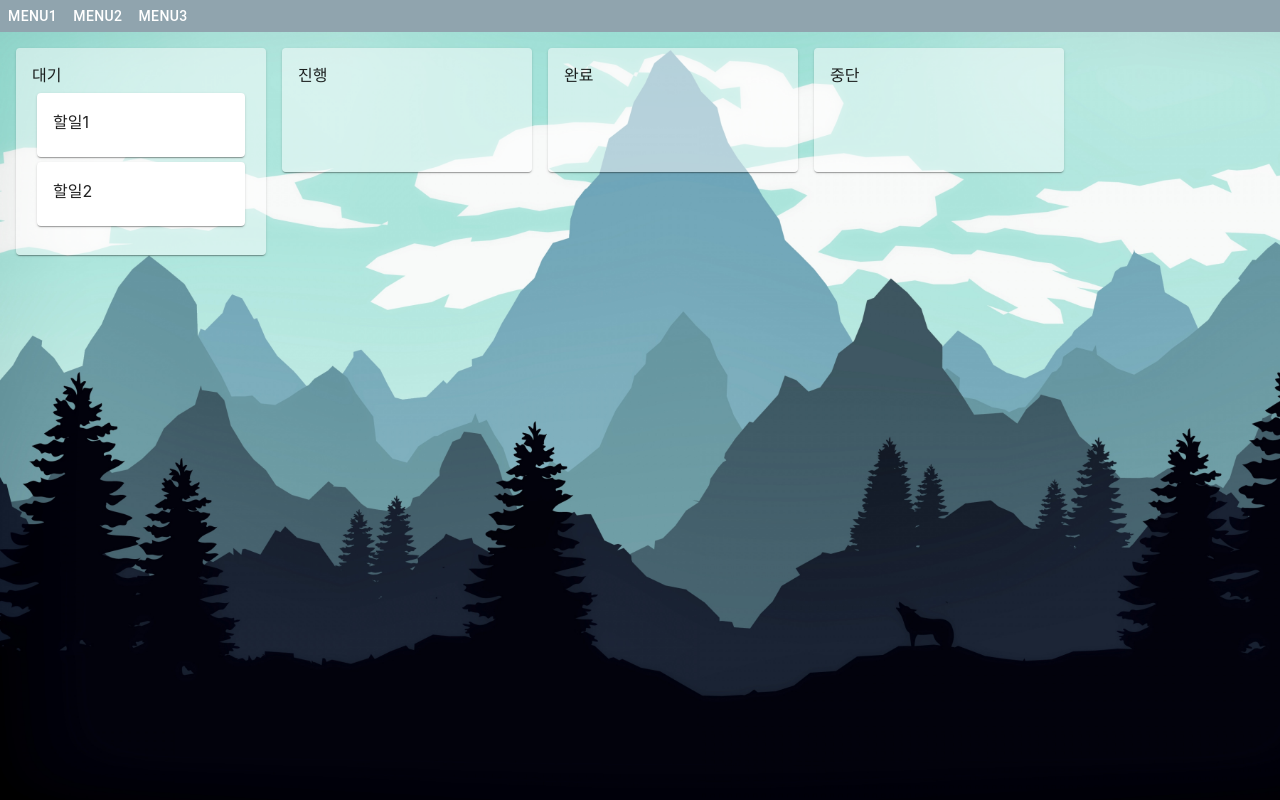
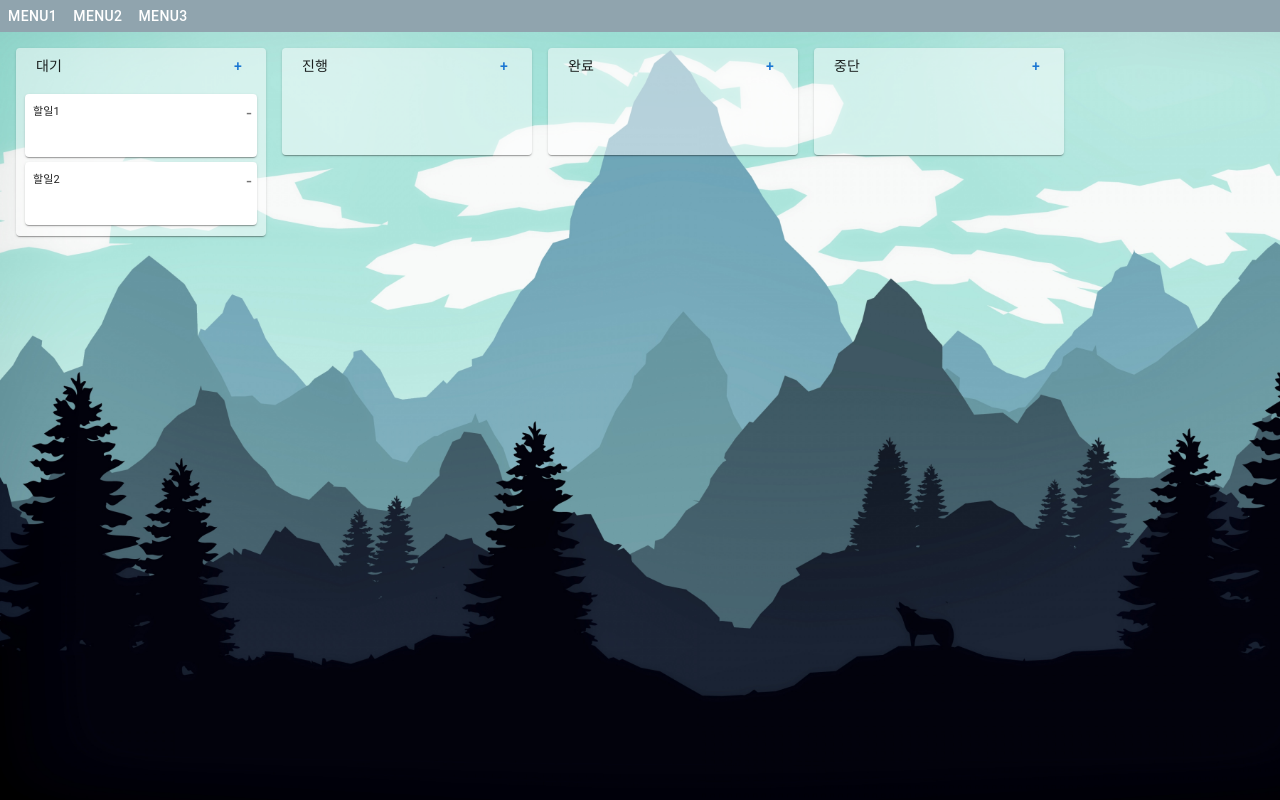
Before and after one commit to inhyeok-kim/kanban, a React (Create React App) app: page / in a window 1280 px wide. Built offline with nearby package versions, Linux system fonts and the light colour scheme.

Commit message:
1. 데이터 추가, 수정, 삭제

```diff
--- a/src/App.tsx
+++ b/src/App.tsx
@@ -1,8 +1,7 @@
 import Grid2 from "@mui/material/Unstable_Grid2/Grid2";
-import KanbanBoard from "./kanban/KanbanBoard";
+import KanbanBoard from "./kanban/view/KanbanBoard";
 import { Button, Stack } from "@mui/material";
 import { blueGrey } from "@mui/material/colors";
-import { url } from "inspector";
 
 function App() {
   return (
--- a/src/kanban/KanbanCard.tsx
+++ /dev/null
@@ -1,43 +0,0 @@
-import { useSortable } from "@dnd-kit/sortable";
-import { CSS } from "@dnd-kit/utilities";
-import { Card, CardContent } from "@mui/material";
-import { useEffect } from "react";
-import { Task } from "../lib/db/db";
-
-export interface KanbanCardOption {
-    item : Task
-}
-
-export default function KanbanCard({
-    item
-} : KanbanCardOption){
-
-    const {
-        attributes,
-        listeners,
-        setNodeRef,
-        transform,
-        transition,
-        isDragging
-    } = useSortable({ id: item.id!, data : item });
-
-    const style = {
-        margin : '5px',
-        transform: CSS.Transform.toString(transform),
-        transition,
-        opacity: isDragging ? 0 : 1,
-    };
-
-    useEffect(()=>{
-    },[isDragging]);
-
-    return (
-        <div ref={setNodeRef} style={style} {...attributes} {...listeners}>
-            <Card>
-                <CardContent>
-                    {item.title}
-                </CardContent>
-            </Card>
-        </div>
-    );
-};
--- /dev/null
+++ b/src/kanban/service/KanbanService.ts
@@ -0,0 +1,29 @@
+import { Column, DB, Task } from "../../lib/db/db";
+
+export async function selectKanbanData(){
+    const columns : Column[] = await DB.columns.toArray();
+    for(let i=0; i < columns.length; i++){
+      const column = columns[i];
+      const tasks = await DB.tasks.filter(task=>task.columnId === column.id).sortBy('order');
+      column.items = tasks;
+    }
+    return columns;
+}
+
+export async function createKanbanCard(id : number){
+    await DB.tasks.filter(task=>task.columnId === id ).modify(task=>{task.order++})
+    await DB.tasks.add({order: 0, title : '새로운 할일', columnId : id});
+}
+
+export async function deleteKanbanCard(item : Task){
+    await DB.tasks.filter(task=>task.columnId === item.columnId && task.order > item.order).modify(task=>{task.order--});
+    await DB.tasks.delete(item.id!);
+}
+
+export async function reorderTask(item : Task){
+    DB.tasks.update(item.id!,{order : item.order, columnId : item.columnId});
+}
+
+export async function updateTitle(item : Task){
+    DB.tasks.update(item.id!,{title : item.title});
+}
--- /dev/null
+++ b/src/kanban/view/CardTitle.tsx
@@ -0,0 +1,36 @@
+import { TextField } from "@mui/material";
+import { ChangeEvent, useDeferredValue, useEffect, useState } from "react";
+
+export interface CardTitleProps {
+    text : string
+    onChange : Function
+}
+export default function CardTitle(props : CardTitleProps){
+    const [value, setValue] = useState<string>(props.text);
+    const deferredValue = useDeferredValue(value);
+
+    useEffect(()=>{
+        props.onChange(deferredValue);
+    },[deferredValue]);
+
+    function changeHandler(e:ChangeEvent<HTMLInputElement>){
+        setValue(e.currentTarget.value);
+    }
+    return (
+        <TextField
+            variant="standard"
+            size="small"
+            InputProps={{
+                disableUnderline: true,
+                margin:"none",
+            }}
+            value={value}
+            onChange={changeHandler}
+            inputProps={{
+                style : {
+                    fontSize : '11px',
+                }
+            }}
+        />
+    )
+}
--- a/src/kanban/KanbanBoard.tsx
+++ b/src/kanban/view/KanbanBoard.tsx
@@ -1,4 +1,4 @@
-import React, { useEffect, useState } from "react";
+import React, { createContext, useContext, useEffect, useState } from "react";
 import {
   DndContext,
   DragOverlay,
@@ -14,30 +14,34 @@ import { arrayMove, sortableKeyboardCoordinates } from "@dnd-kit/sortable";
 import KanbanList from "./KanbanList";
 import KanbanCard from "./KanbanCard";
 import { Stack } from "@mui/material";
-import { Column, DB, Task } from "../lib/db/db";
+import { Column, DB, Task } from "../../lib/db/db";
+import { createKanbanCard, selectKanbanData, reorderTask, deleteKanbanCard } from "../service/KanbanService";
+
+export const BoardContext = createContext<BoardContext>({
+  createNewCard : ()=>{},
+  deleteCard : ()=>{}
+});
+export interface BoardContext {
+  createNewCard : Function
+  deleteCard : Function
+}
 
 export interface BoardData {
   [index : string | number] : Column
 }
 
 export default function Board() {
-  const [items, setItems] = useState({
-  } as BoardData);
+  const [items, setItems] = useState({} as BoardData);
 
   useEffect(()=>{
-    initBoardData();
+    loadBoardData();
   },[]);
-  useEffect(()=>{
-    // console.log(items);
-  },[items]);
 
-  async function initBoardData(){
+  async function loadBoardData(){
     const data : BoardData = {};
-    const columns : Column[] = await DB.columns.toArray();
-    for(let i=0; i < columns.length; i++){
-      const column = columns[i];
-      const tasks = await DB.tasks.filter(task=>task.columnId === column.id).toArray();
-      column.items = tasks;
+    const list = await selectKanbanData();
+    for(let i=0; i < list.length; i++){
+      const column = list[i];
       data["Col"+column.id!] = column;
     }
     setItems(data);
@@ -51,12 +55,24 @@ export default function Board() {
             distance : 5,
         }
     }),
-    useSensor(KeyboardSensor, {
-      coordinateGetter: sortableKeyboardCoordinates
-    })
+    // useSensor(KeyboardSensor, {
+    //   coordinateGetter: sortableKeyboardCoordinates
+    // })
   );
 
+  async function createNewCard(colId : string){
+    const id = parseInt(colId.replace('Col',''));
+    await createKanbanCard(id);
+    loadBoardData();
+  }
+
+  async function deleteCard(item : Task){
+    await deleteKanbanCard(item);
+    loadBoardData();
+  }
+
   return (
+    <BoardContext.Provider value={{createNewCard, deleteCard}}>
       <DndContext
         // announcements={defaultAnnouncements}
         sensors={sensors}
@@ -75,6 +91,7 @@ export default function Board() {
         </Stack>
         <DragOverlay>{activeItem ? <KanbanCard item={activeItem} /> : null}</DragOverlay>
       </DndContext>
+    </BoardContext.Provider>
   );
 
   function findContainer(id : any) {
@@ -88,7 +105,6 @@ export default function Board() {
   function handleDragStart(event : any) {
     const { active } = event;
     const { data } = active;
-
 
     setActiveId(data.current);
   }
@@ -168,17 +184,24 @@ export default function Board() {
 
     const activeIndex = items[activeContainer].items!.findIndex((item : Task)=>item.id === active.id);
     const overIndex = items[overContainer].items!.findIndex((item : Task)=>item.id === overId);
-
+    let newItems = items;
     if (activeIndex !== overIndex) {
-      setItems((items) => ({
+      newItems = {
         ...items,
         [overContainer]: {
             id : items[activeContainer].id,
             name : items[activeContainer].name,
             items : arrayMove(items[overContainer].items!, activeIndex, overIndex)
         }
-      }));
+      };
+      setItems(newItems);
     }
+    newItems[activeContainer].items?.forEach((item,index)=>{
+      const updt = {...item};
+      updt.columnId = newItems[activeContainer].id!;
+      updt.order = index;
+      reorderTask(updt);
+    });
 
     //@ts-ignore
     setActiveId(null);
--- /dev/null
+++ b/src/kanban/view/KanbanCard.tsx
@@ -0,0 +1,71 @@
+import { useSortable } from "@dnd-kit/sortable";
+import { CSS } from "@dnd-kit/utilities";
+import { Button, Card, CardContent, CardHeader, IconButton } from "@mui/material";
+import { useContext, useEffect } from "react";
+import { Task } from "../../lib/db/db";
+import CardTitle from "./CardTitle";
+import { updateTitle } from "../service/KanbanService";
+import { BoardContext } from "./KanbanBoard";
+
+export interface KanbanCardOption {
+    item : Task
+}
+
+export default function KanbanCard({
+    item
+} : KanbanCardOption){
+    const boardContext = useContext(BoardContext);
+
+    const {
+        attributes,
+        listeners,
+        setNodeRef,
+        transform,
+        transition,
+        isDragging,
+        data
+    } = useSortable({ id: item.id!, data : item });
+
+    const style = {
+        margin : '5px',
+        transform: CSS.Transform.toString(transform),
+        transition,
+        opacity: isDragging ? 0 : 1,
+    };
+
+    useEffect(()=>{
+    },[isDragging]);
+
+    function changeHandler(value: string){
+        data.title = value;
+        item.title = value;
+        updateTitle(item);
+    }
+
+    function deleteCard(){
+        boardContext.deleteCard(item);
+    }
+
+    return (
+        <div ref={setNodeRef} style={style} {...attributes} {...listeners}>
+            <Card>
+                <CardHeader
+                    title={<CardTitle
+                        text={item.title}
+                        onChange={changeHandler}
+                    />}
+                    titleTypographyProps={{
+                        style:{height:'20px'}
+                    }}
+                    action={<IconButton size="small" onClick={deleteCard}>-</IconButton>}
+                    sx={{paddingBottom:0, padding:1}}
+                />
+                <CardContent
+                    sx={{paddingTop:0}}
+                >
+
+                </CardContent>
+            </Card>
+        </div>
+    );
+};
--- a/src/kanban/KanbanList.tsx
+++ b/src/kanban/view/KanbanList.tsx
@@ -1,9 +1,11 @@
 import { SortableContext, verticalListSortingStrategy } from "@dnd-kit/sortable";
 import KanbanCard from "./KanbanCard"
 import { useDroppable } from "@dnd-kit/core";
-import { Card, CardContent, Stack, Typography } from "@mui/material";
+import { Button, Card, CardContent, CardHeader, Stack, Typography } from "@mui/material";
 import Grid2 from "@mui/material/Unstable_Grid2/Grid2";
-import { Column } from "../lib/db/db";
+import { Column } from "../../lib/db/db";
+import { useContext } from "react";
+import { BoardContext } from "./KanbanBoard";
 
 export interface KanbanListOption {
     itemList : Column
@@ -15,9 +17,15 @@ export default function KanbanList({
     const id = "Col"+itemList.id!;
     const items = itemList.items!;
 
+    const boardContext = useContext(BoardContext);
+
     const { setNodeRef } = useDroppable({
         id
     });
+
+    function createNewCard(){
+        boardContext.createNewCard(id);
+    }
 
     return (
         <Stack
@@ -26,10 +34,16 @@ export default function KanbanList({
             <Card
                 sx={{background : 'rgba(255,255,255,0.5)'}}
             >
-                <CardContent>
-                    <Typography>
-                        {itemList.name}
-                    </Typography>
+                <CardHeader
+                    avatar={<></>}
+                    title={itemList.name}
+                    action={<Button onClick={createNewCard}>+</Button>}
+                    sx={{paddingBottom : 0, padding : 0.5}}
+                />
+                <CardContent
+
+                    sx={{paddingTop : 0, padding : 0.5, paddingBottom : '6px !important'}}
+                >
                     <SortableContext
                         id={id}
                         //@ts-ignore
```
Lines whose indentation alone changed are shown as unchanged.
